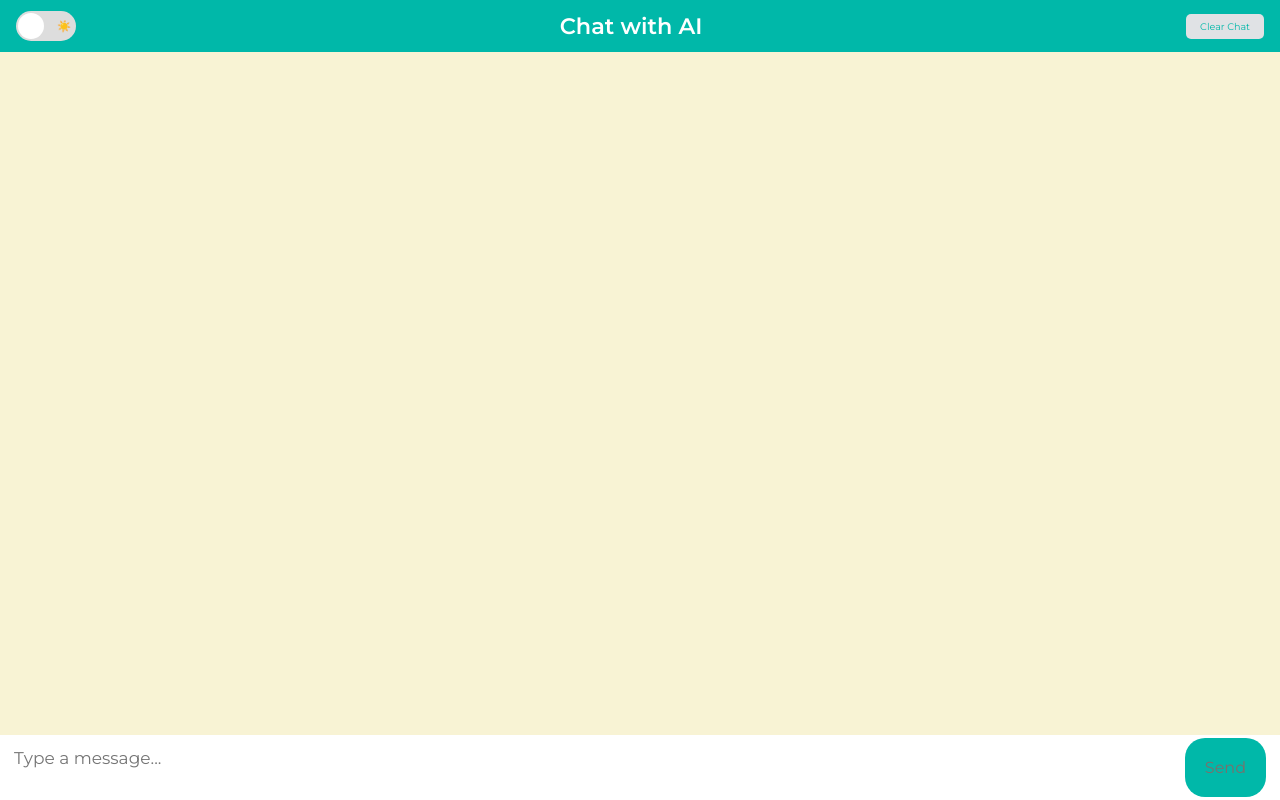
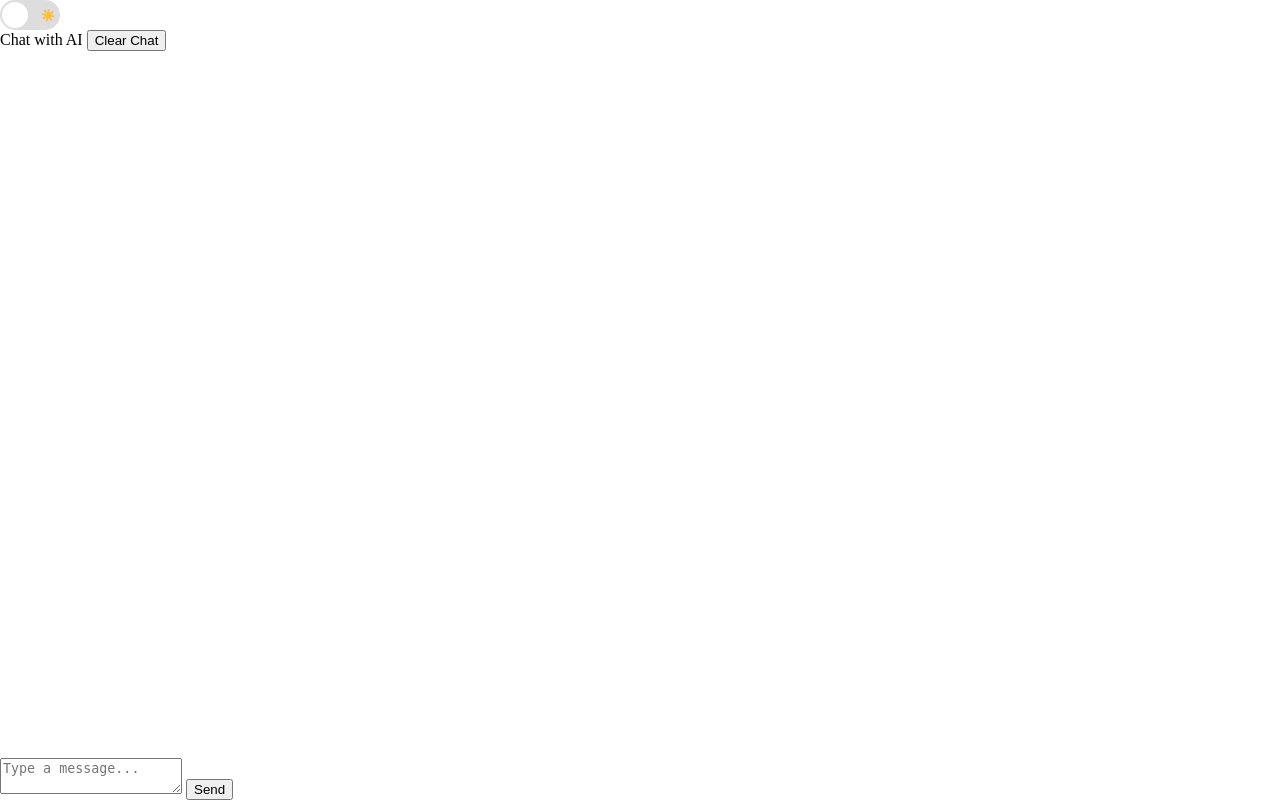
Before and after one commit to dharmikv972/Render, a PHP site: page / in a window 1280 px wide. Run offline with PHP 8.4, Linux system fonts and the light colour scheme.

Commit message:
Update style.css

```diff
--- a/style.css
+++ b/style.css
@@ -1,4 +1,4 @@
-
+ <style>
 @import url('https://fonts.googleapis.com/css2?family=Oswald:wght@200..700&display=swap');
 
 @import url('https://fonts.googleapis.com/css2?family=Montserrat:ital,wght@0,100..900;1,100..900&display=swap');
@@ -8,9 +8,6 @@
     --body-font: "Montserrat", sans-serif;
     --heading-font: "Oswald", sans-serif;
     }
-   </style>
-    <link href="/prism.css" rel="stylesheet" />
-   <style>
 
 
 :root[data-theme="dark"]  {
@@ -65,162 +62,6 @@
   display: flex;
   flex-direction: column;
   min-height: 100vh;
-
-  -webkit-font-smoothing: antialiased;
-  -moz-osx-font-smoothing: grayscale;
-}
-
-.title-bar {
-  background-color: var(--title-bg-color);
-  color: var(--title-text-color);
-  padding: 11px 16px;
-  text-align: left;
-  font-size: 1.4rem;
-  font-weight: 600;
-  display: flex;
-  justify-content: space-between;
-  align-items: center;
-  box-shadow: 0 2px 5px rgba(0, 0, 0, 0.1);
-}
-
-#select{
-    background-color: var(--theme-color);
-  color: transparent;
-  border: none;
-  border-radius: 50px;
-  width: 2vh;
-  cursor: pointer;
-  font-size: 1rem;
-    font-family: var(--body-font);
-  transition: background-color 0.2s ease;
-}
-
-.title-bar button {
-  background-color: var(--button-color);
-  color:var(--button-bg-color);
-  border: none;
-  border-radius: 5px;
-  padding: 7px 14px;
-  cursor: pointer;
-  font-size: 0.6rem;
-    font-family: var(--body-font);
-  transition: background-color 0.2s ease;
-}
-
-.title-bar button:hover {
-  background-color: var(--button-hover-bg-color);
-}
-
-.message-area {
-  flex: 1;
-  padding: 18px;
-  overflow-y: auto;
-  background-color: var(--message-bg-color);
-  display: flex;
-  flex-direction: column; /* Ensure messages stack vertically */
-    font-family: var(--body-font);
-}
-
-.message {
-color:var(--message-color);
-  margin: 10px 0;
-   padding: 18px;
-  border-radius: 8px;
-  max-width: 75%;
-  word-wrap: break-word;
-  white-space: normal; /* Consider changing based on your need */
-  box-shadow: 0 1px 3px rgba(0, 0, 0, 0.1);
-}
-
-
-.message.sent {
-  background-color: var(--sent-message-bg-color);
-  margin-left: auto;
-border-radius: 8px 0 8px 8px;
-  position: relative;
-}
-
-
-.message.sent::after {
-  content: '';
-  position: absolute;
-  top: 0px/* Adjust as needed */;
-  right: -10px/* Adjust as needed */;
-  width: 0;
-  height: 0;
-  border-left: 20px solid var(--sent-message-bg-color);
-  border-bottom: 20px solid transparent;
-
-}
-
-
-
-.message.received {
-  background-color: var(--received-message-bg-color);
-  margin-right: auto;
-  border-radius: 0 8px 8px  8px;
-  position: relative;
-}
-
-.message.received::after {
-   content: '';
-  position: absolute;
-  top: 0px/* Adjust as needed */;
-  left: -10px ;
-  width: 0;
-  height: 0;
-  border-top: 20px solid var(--received-message-bg-color);
-  border-left: 20px solid transparent;
-}
-.input-area {
-  font-family: var(--body-font);
-  display: flex;
-  align-items: center;
-  padding: 3px 2px;
-  background-color: var(--input-bg-color);
-  position: relative;
-  bottom: 0;
-  width: 100%;
-
-  transition: transform 0.3s ease;
-}
-
-.input-area.hide {
-  transform: translateY(100%);
-}
-
-.input-area textarea {
-  flex: 1;
-  background-color: var(--textarea-bg-color);
-  color: var(--textarea-text-color);
-  border: none;
-  border-radius: 20px;
-  font-size: 17px;
-  padding: 9px 11px;
-  margin-left: 1px;
-  margin-right: 10px;
-  resize: none;}
-
-  .input-area textarea,.input-area textarea::placeholder{
-        font-family: var(--body-font);
-  }
-
-.input-area textarea:focus {
-  outline: none;
-}
-
-.input-area button {
-  background-color: var(--button-bg-dark-color);
-  color: var(--button-text-color);
-  border: none;
-  border-radius: 20px;
-  padding: 20px 20px;
-  margin-right: 16px;
-  cursor: pointer;
-  font-size: 1rem;
-  transition: background-color 0.2s ease;
-    font-family: var(--body-font);
-}
 
 .input-area button svg {
   fill: var(--button-text-color);
```
